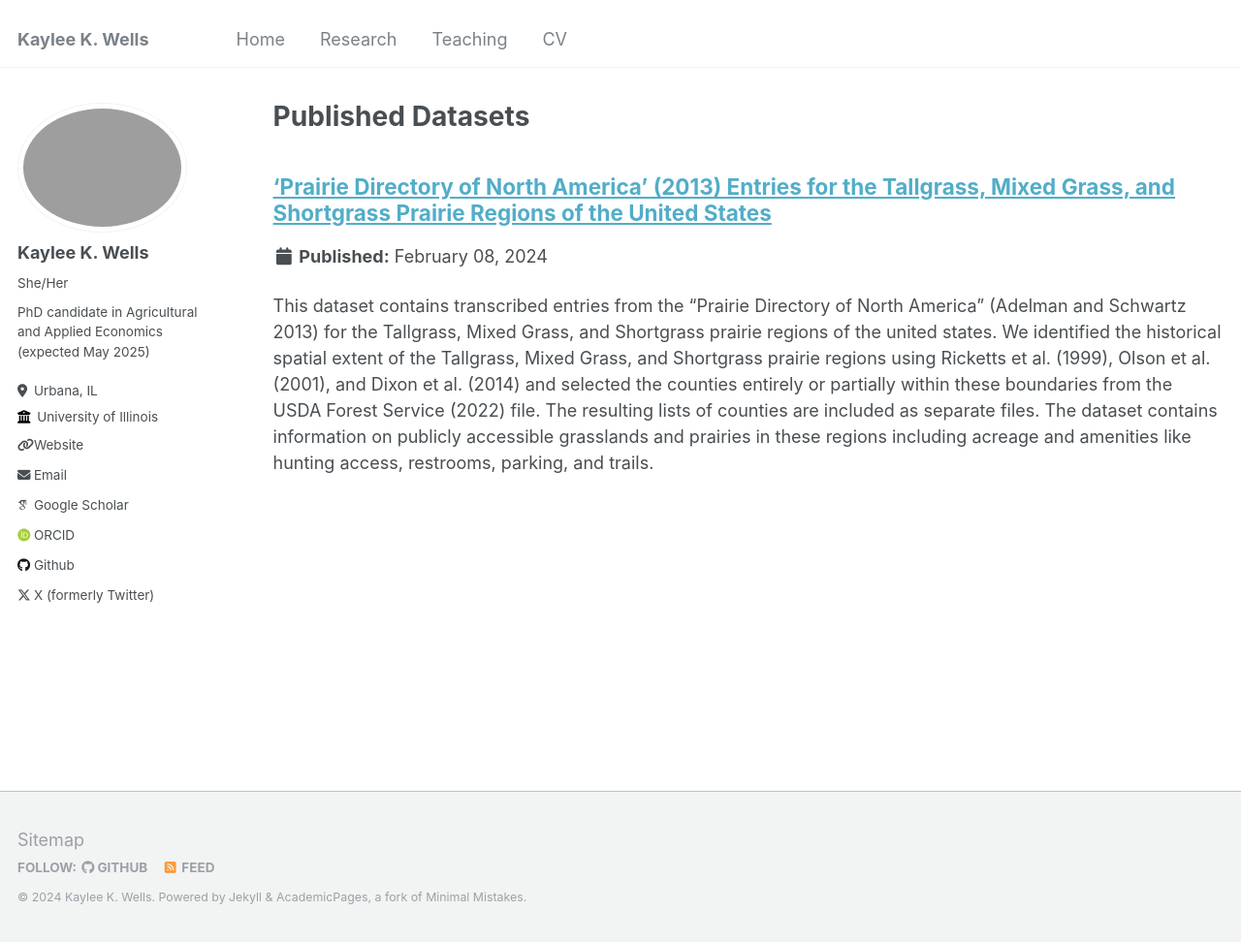
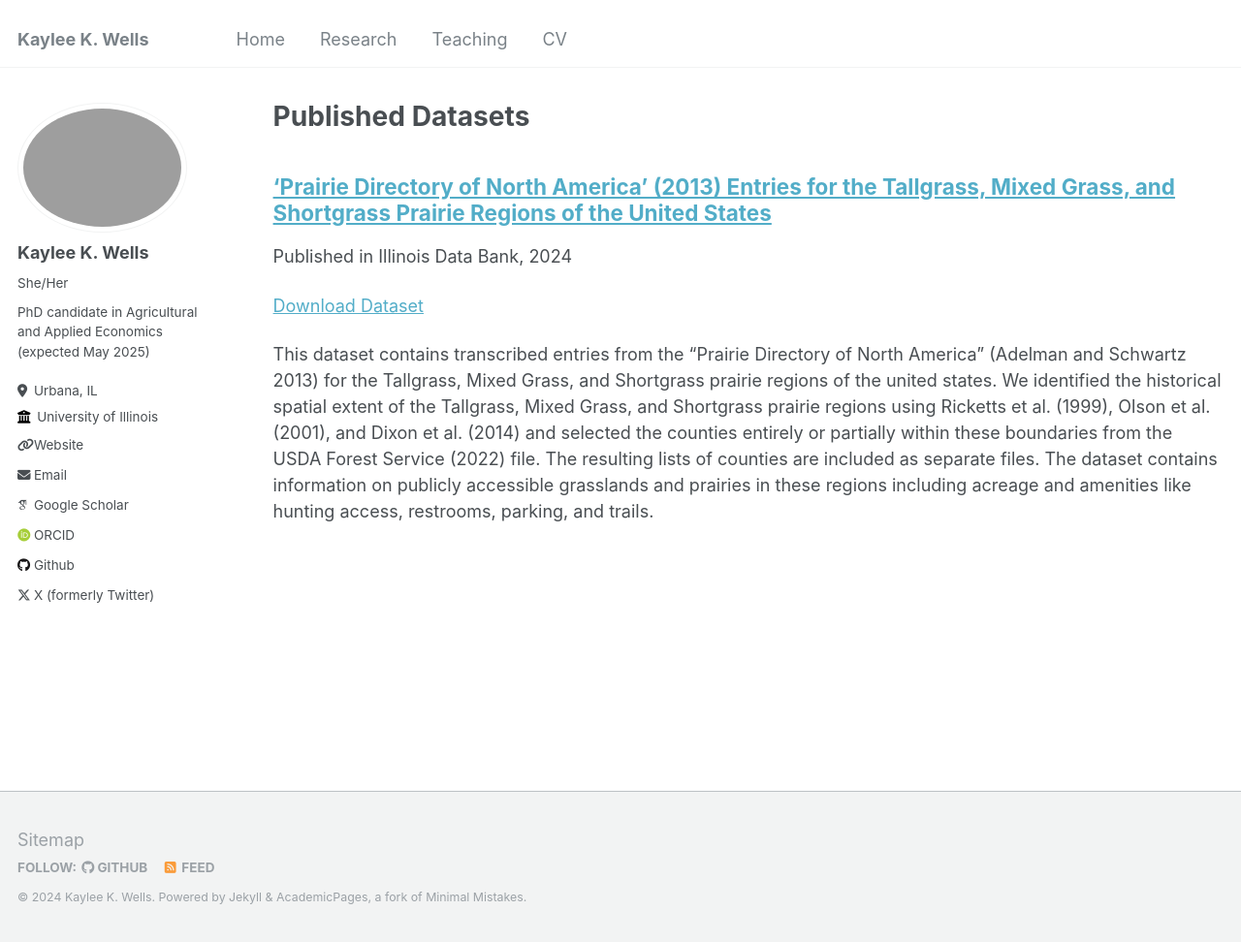
Before and after one commit to KayleeWells/KayleeWells.github.io, a Jekyll site: the page built from _pages/datasets.html, in a window 1280 px wide and 972 px high. Shown: the whole window at 97% size. Built offline with Jekyll 4.4.1, drawn with Linux system fonts in a browser that asks for light colours; some web fonts are replaced.

Commit message:
Update archive-single.html

```diff
--- a/_includes/archive-single.html
+++ b/_includes/archive-single.html
@@ -42,6 +42,12 @@
           <p> {{ post.type }}, <i>{{ post.venue }}</i>, {{ post.date | default: "1900-01-01" | date: "%Y" }} </p>
         {% elsif post.collection == 'publications' %}
           <p>Published in <i>{{ post.venue }}</i>, {{ post.date | default: "1900-01-01" | date: "%Y" }} </p>
+        {% elsif post.collection == 'datasets' %}
+          <p>Published in {{ post.venue }}, {{ post.date | default: "1900-01-01" | date: "%Y" }} </p>
+              {% if post.excerpt and site.read_more == 'enabled' %}
+              <p class="archive__item-excerpt" itemprop="description"><p>{{ post.excerpt | markdownify | remove: '<p>' | remove: '</p>' }}<strong><a href="{{ base_path }}{{ post.url }}" rel="permalink"> Read more</a></strong></p></p>
+              {% endif %}
+          <p><a href=" {{ post.dataurl }} ">Download Dataset</a></p>
         {% elsif post.date %}
          <p class="page__date"><strong><i class="fa fa-fw fa-calendar" aria-hidden="true"></i> {{ site.data.ui-text[site.locale].date_label | default: "Published:" }}</strong> <time datetime="{{ post.date | default: "1900-01-01" | date_to_xmlschema }}">{{ post.date | default: "1900-01-01" | date: "%B %d, %Y" }}</time></p>
         {% endif %}
```
